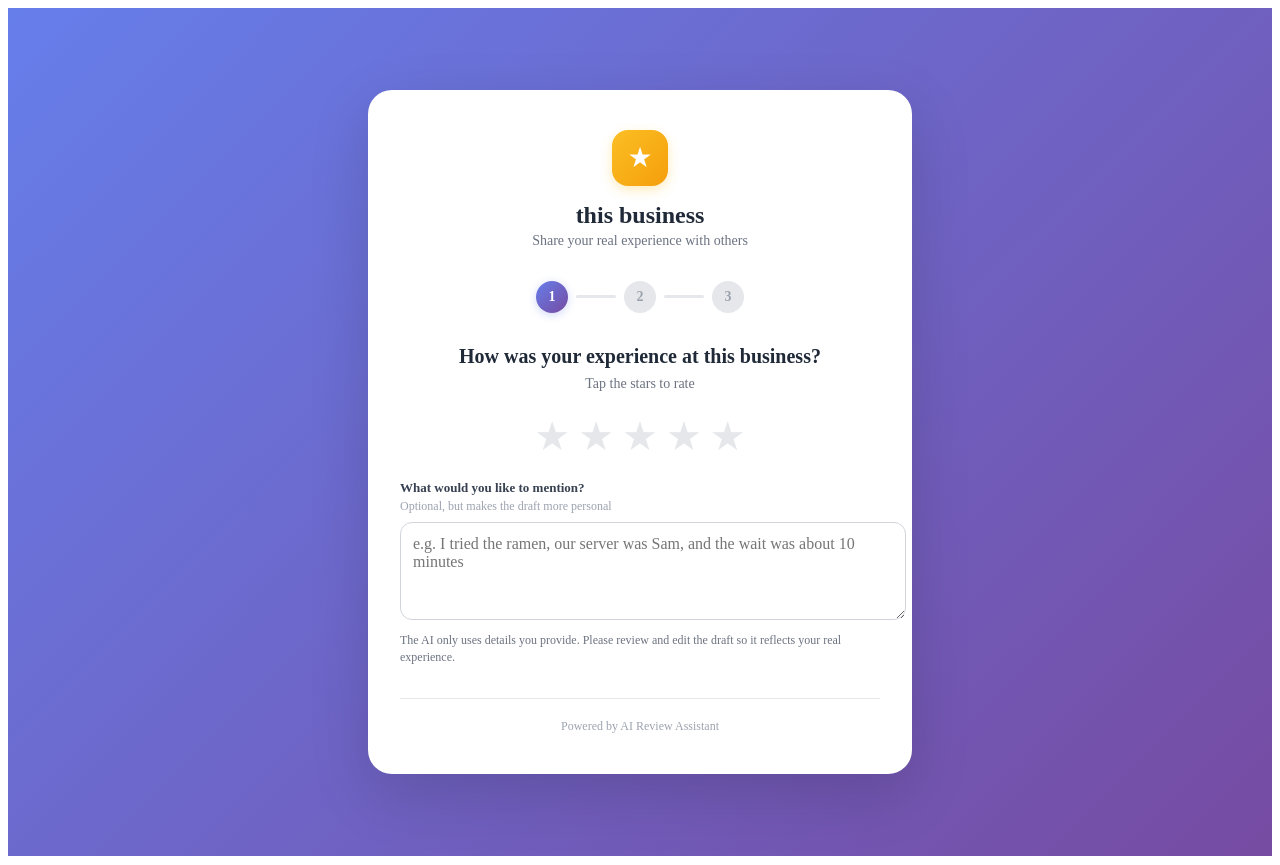
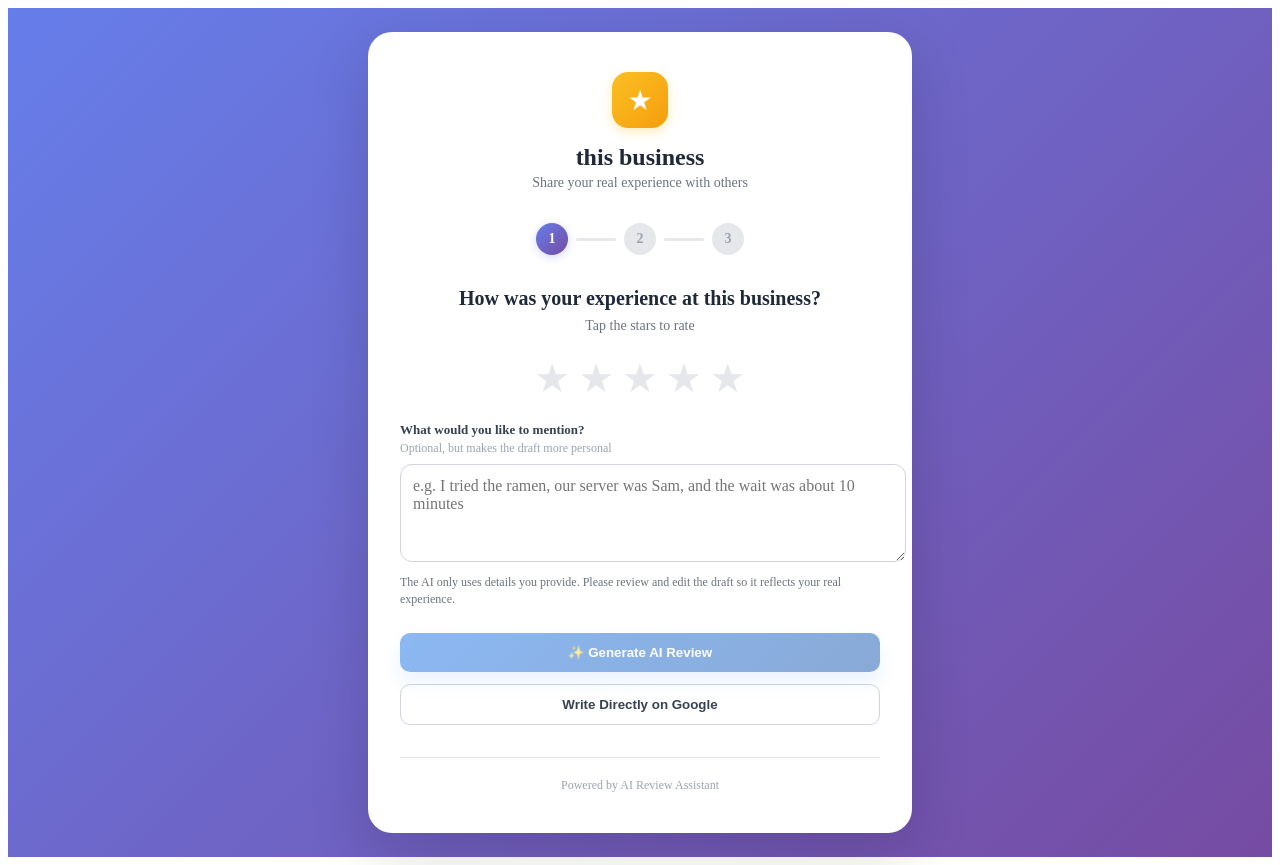
Before and after one commit to Majidullask04/Review-QR-Generator, a React (Vite) app: page /review/1 in a window 1280 px wide. Built offline with nearby package versions, Linux system fonts and the light colour scheme.

Commit message:
feat: add explicit buttons for AI generation or direct redirect

```diff
--- a/src/ReviewPage.jsx
+++ b/src/ReviewPage.jsx
@@ -110,16 +110,24 @@ export default function ReviewPage() {
     }
   }, [selectedReview])
 
-  const handleRate = useCallback(async (stars) => {
+  const handleRate = useCallback((stars) => {
+    setRating(stars)
+    setError('')
+  }, [])
+
+  const handleGenerateReview = useCallback(async () => {
     if (!hasValidTarget) {
       setError('Cannot generate review: invalid business link.')
       return
     }
-    setRating(stars)
+    if (rating === 0) {
+      setError('Please select a star rating first.')
+      return
+    }
     setLoading(true)
     setError('')
     try {
-      const generated = await generateReviews(stars, businessName, businessType, customerContext, businessGuidance, locationAbout)
+      const generated = await generateReviews(rating, businessName, businessType, customerContext, businessGuidance, locationAbout)
       if (!generated.length) throw new Error('No review options returned')
       setReviews(generated)
       setStep(2)
@@ -128,7 +136,15 @@ export default function ReviewPage() {
     } finally {
       setLoading(false)
     }
-  }, [hasValidTarget, businessName, businessType, customerContext, businessGuidance, locationAbout])
+  }, [hasValidTarget, rating, businessName, businessType, customerContext, businessGuidance, locationAbout])
+
+  const handleDirectRedirect = useCallback(() => {
+    if (hasValidTarget && targetUrl) {
+      window.open(targetUrl, '_blank', 'noopener,noreferrer')
+    } else {
+      setError('Invalid business link.')
+    }
+  }, [hasValidTarget, targetUrl])
 
   const handleSelectReview = useCallback((review) => {
     setSelectedReview(review)
@@ -204,6 +220,22 @@ export default function ReviewPage() {
               placeholder="e.g. I tried the ramen, our server was Sam, and the wait was about 10 minutes"
             />
             <p className="truth-note">The AI only uses details you provide. Please review and edit the draft so it reflects your real experience.</p>
+
+            <div className="action-buttons" style={{ marginTop: '24px' }}>
+              <button
+                className="primary-button"
+                onClick={handleGenerateReview}
+                disabled={loading || rating === 0}
+              >
+                {loading ? 'Generating...' : '✨ Generate AI Review'}
+              </button>
+              <button
+                className="secondary-button"
+                onClick={handleDirectRedirect}
+              >
+                Write Directly on Google
+              </button>
+            </div>
             {loading && (
               <div className="loading-state">
                 <div className="spinner small" />
```
